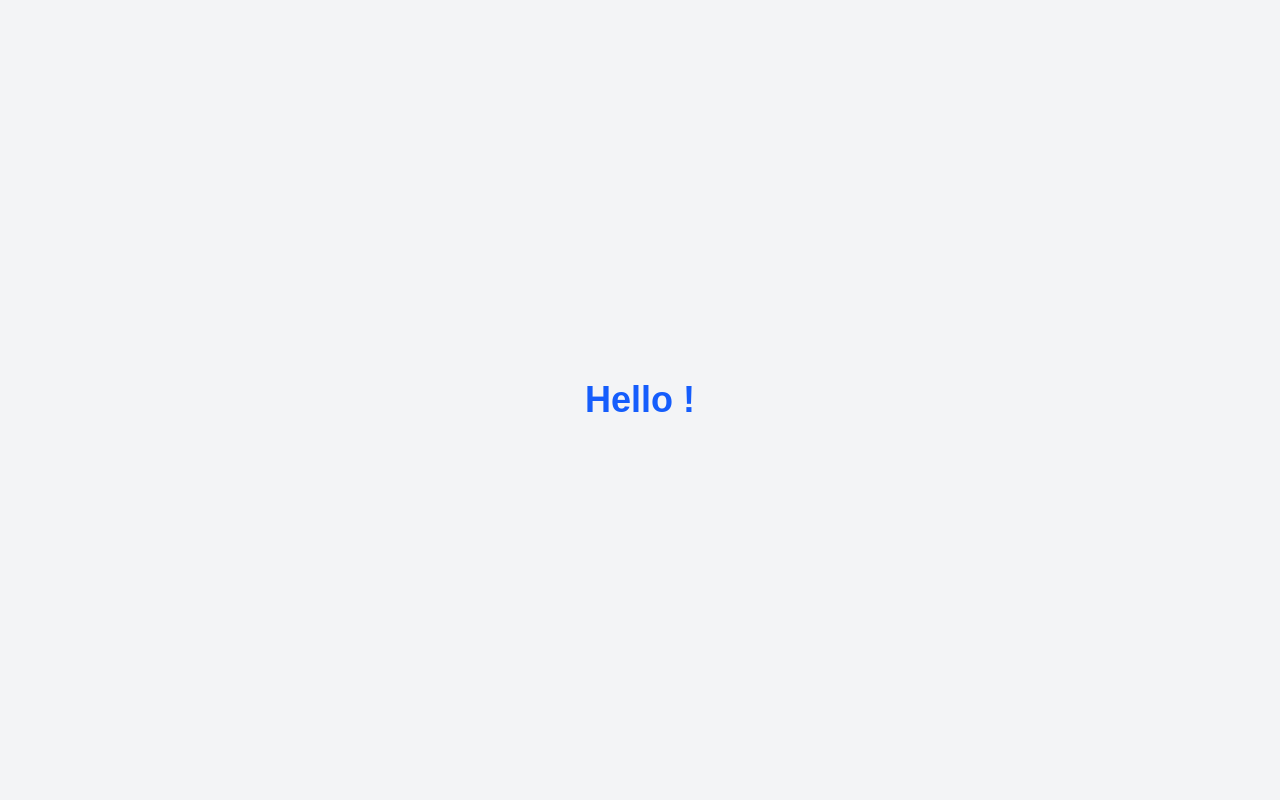
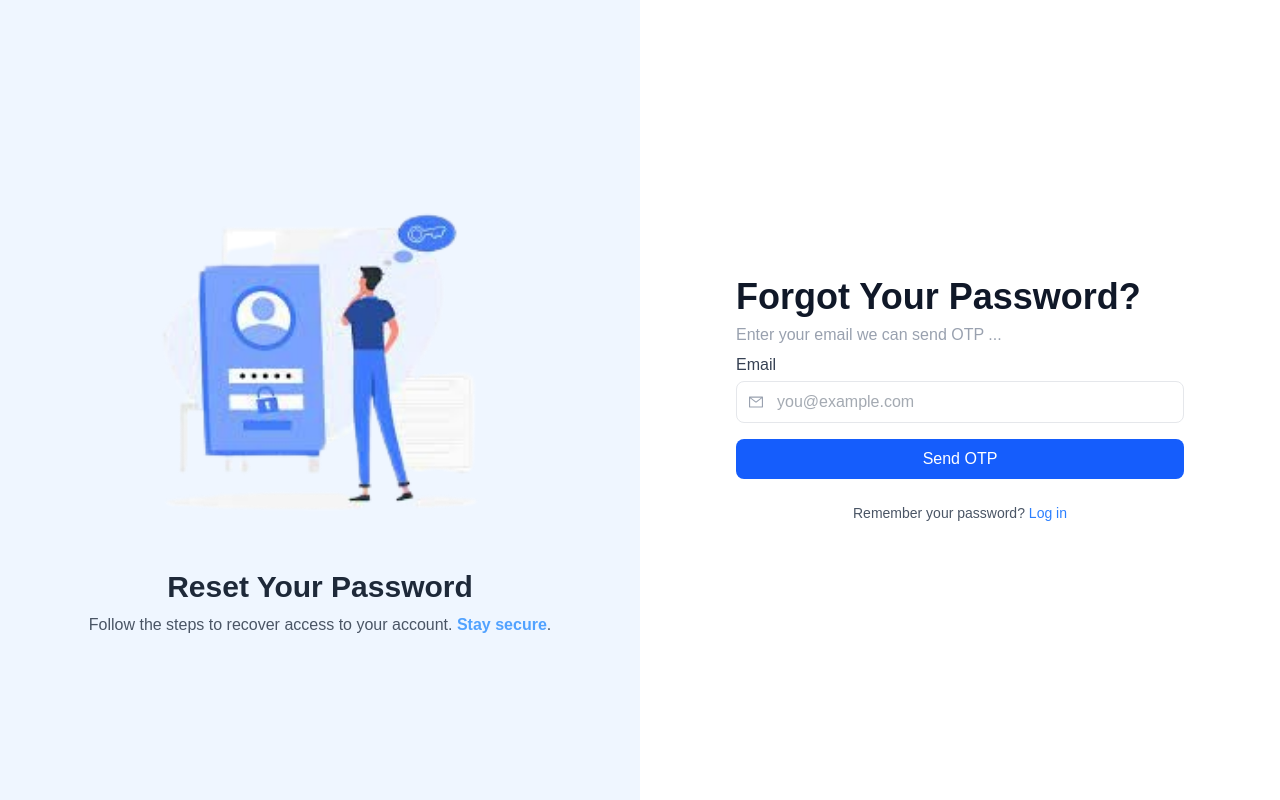
Before and after one commit to meanstack9716/fullStackTodoApp, a Next.js app in the folder frontend/: page /auth/forget-password in a window 1280 px wide. Built offline with nearby package versions, Linux system fonts and the light colour scheme.

Commit message:
worked on forget password , otp , reset password

```diff
--- a/frontend/src/app/auth/forget-password/page.tsx
+++ b/frontend/src/app/auth/forget-password/page.tsx
@@ -1,7 +1,239 @@
+"use client";
+
+import { useState, useRef } from "react";
+import Button from "@/component/Button";
+import InputField from "@/component/InputField";
+import PasswordField from "@/component/PasswordField";
+import Image from "next/image";
+import Link from "next/link";
+import { AiOutlineMail } from "react-icons/ai";
+import { validateEmail, validatePassword } from "../../../../utils/validators";
+
 export default function ForgetPassword() {
+  const [step, setStep] = useState<"email" | "otp" | "reset">("email");
+
+  const [formData, setFormData] = useState({
+    email: "",
+    otp: "",
+    password: "",
+    confirmPassword: "",
+  });
+
+  const [errors, setErrors] = useState<{ [key: string]: string }>({});
+
+  const otpRefs = useRef<(HTMLInputElement | null)[]>([]);
+
+  const handleOtpChange = (val: string, index: number) => {
+    if (/[^0-9]/.test(val)) return;
+    const otpArray = formData.otp.split("").concat(Array(5).fill(""));
+    otpArray[index] = val.slice(-1);
+    const newOtp = otpArray.join("").slice(0, 5);
+
+    setFormData((prev) => ({ ...prev, otp: newOtp }));
+
+    if (val && index < 5) otpRefs.current[index + 1]?.focus();
+    if (!val && index > 0) otpRefs.current[index - 1]?.focus();
+  };
+
+  const handleChange = (e: React.ChangeEvent<HTMLInputElement>) => {
+    const { name, value } = e.target;
+    setFormData((prev) => ({ ...prev, [name]: value }));
+
+    let error = "";
+    if (name === "email") error = validateEmail(value) ?? "";
+    if (name === "password") error = validatePassword(value) ?? "";
+    if (name === "confirmPassword")
+      error = value !== formData.password ? "Passwords do not match" : "";
+
+    setErrors((prev) => ({ ...prev, [name]: error }));
+  };
+
+  const handleSubmit = (e: React.FormEvent) => {
+    e.preventDefault();
+
+    if (step === "email") {
+      const emailError = validateEmail(formData.email);
+      if (emailError) {
+        setErrors({ email: emailError });
+        return;
+      }
+      console.log("Send OTP to:", formData.email);
+      setStep("otp");
+      return;
+    }
+
+    if (step === "otp") {
+      if (formData.otp.length !== 5) {
+        setErrors({ otp: "Enter a valid 6-digit OTP" });
+        return;
+      }
+      console.log("Verify OTP:", formData.otp);
+      setStep("reset");
+      return;
+    }
+
+    if (step === "reset") {
+      const passwordError = validatePassword(formData.password);
+      const confirmError =
+        formData.password !== formData.confirmPassword
+          ? "Passwords do not match"
+          : "";
+
+      if (passwordError || confirmError) {
+        setErrors({
+          password: passwordError ?? "",
+          confirmPassword: confirmError ?? "",
+        });
+        return;
+      }
+
+      console.log("Reset password:", formData.password);
+
+      setFormData({
+        email: "",
+        otp: "",
+        password: "",
+        confirmPassword: "",
+      });
+      setErrors({});
+      setStep("email");
+    }
+  };
+
   return (
-    <div className="flex items-center justify-center h-screen bg-gray-100">
-      <h1 className="text-4xl font-bold text-blue-600">Hello !</h1>
+    <div className=" flex flex-col md:flex-row min-h-screen items-center justify-center">
+      {/* Left Side */}
+      <div className="md:w-1/2 hidden md:flex items-center justify-center bg-blue-50 min-h-screen">
+        <div className="text-center">
+          <Image
+            src="/images/forget-password.png"
+            alt="Forget Password"
+            width={400}
+            height={300}
+            className="mx-auto w-3/4 h-auto"
+          />
+          <h2 className="text-3xl font-bold text-gray-800 mb-2">
+            Reset Your Password
+          </h2>
+          <p className="text-sm lg:text-base text-gray-600 lg:mx-10">
+            Follow the steps to recover access to your account.{" "}
+            <span className="font-bold text-blue-400 cursor-pointer">
+              Stay secure
+            </span>
+            .
+          </p>
+        </div>
+      </div>
+
+      {/* Right Side (Form) */}
+      <div className="w-full md:w-1/2 flex flex-col items-center justify-center bg-white px-4 lg:px-8">
+        <div className="items-center md:hidden shadow-sm  rounded-full bg-cyan-50  pb-2 mb-3" >
+          <Image
+            src="/images/lock.png"
+            alt="Forget Password"
+            width={175}
+            height={200}
+            className="mx-auto h-auto"
+          />
+        </div>
+        <div className="w-full max-w-md">
+          <h1 className="text-2xl xl:text-4xl font-bold text-gray-900">
+            {step === "email"
+              ? "Forgot Your Password?"
+              : step === "otp"
+                ? "Verify with OTP"
+                : "Create New Password"}
+          </h1>
+          <p className="text-gray-400 py-1.5 text-sm lg:text-base">{step === "email"
+            ? "Enter your email we can send OTP ..."
+            : step === "otp"
+              ? "Please enter the OTP sent to your register email below ..."
+              : "Please kindly set your new password ..."}</p>
+
+          <form onSubmit={handleSubmit} className="space-y-4">
+            {step === "email" && (
+              <InputField
+                label="Email"
+                type="email"
+                name="email"
+                value={formData.email}
+                onChange={handleChange}
+                placeholder="you@example.com"
+                error={errors.email}
+                icon={<AiOutlineMail />}
+              />
+            )}
+
+            {step === "otp" && (
+              <div>
+                <label className="block text-sm font-medium text-gray-700 mb-2">
+                  Enter OTP
+                </label>
+                <div className="flex justify-center space-x-2.5 lg:space-x-3.5">
+                  {Array.from({ length: 5 }).map((_, i) => (
+                    <input
+                      key={i}
+                      ref={(el) => {
+                        otpRefs.current[i] = el;
+                      }}
+                      type="text"
+                      inputMode="numeric"
+                      maxLength={1}
+                      className={`w-12 h-12 lg:w-15 lg:h-15 text-center text-black border rounded-md text-lg focus:ring focus:outline-none
+                       ${errors.otp ? "border-red-500 " : "border-gray-200"}`}
+                      value={formData.otp[i] || ""}
+                      onChange={(e) => handleOtpChange(e.target.value, i)}
+                    />
+                  ))}
+
+                </div>
+                {errors.otp && (
+                  <p className="mt-2 text-sm text-red-600">{errors.otp}</p>
+                )}
+              </div>
+            )}
+
+            {step === "reset" && (
+              <>
+                <PasswordField
+                  label="New Password"
+                  name="password"
+                  value={formData.password}
+                  onChange={handleChange}
+                  placeholder="••••••••"
+                  error={errors.password}
+                />
+                <PasswordField
+                  label="Confirm Password"
+                  name="confirmPassword"
+                  value={formData.confirmPassword}
+                  onChange={handleChange}
+                  placeholder="••••••••"
+                  error={errors.confirmPassword}
+                />
+              </>
+            )}
+
+            <Button
+              type="submit"
+              text={
+                step === "email"
+                  ? "Send OTP"
+                  : step === "otp"
+                    ? "Verify OTP"
+                    : "Reset Password"
+              }
+            />
+          </form>
+
+          <p className="mt-6 text-center text-gray-600 text-sm">
+            Remember your password?{" "}
+            <Link href="/auth/login" className="text-blue-500 hover:underline">
+              Log in
+            </Link>
+          </p>
+        </div>
+      </div>
     </div>
   );
 }
```
Also changed, not shown: frontend/public/images/forget-password.png (added), frontend/public/images/lock.png (added).
